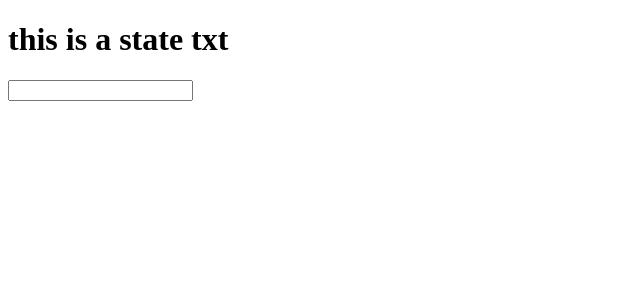
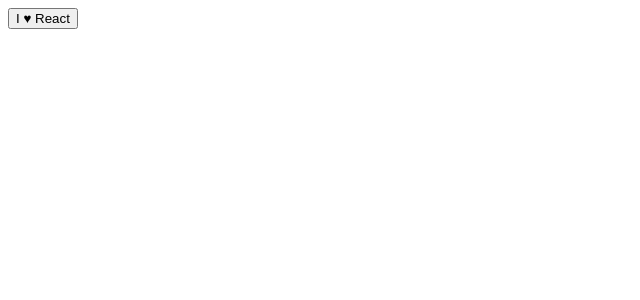
Before and after one commit to 3Minds/beginners-guide-to-react.js, a React (Create React App) app: page / in a window 1280 px wide. Shown: the top 300 px of the page, without its empty margins (0-640 px from the left). Built offline with nearby package versions, Linux system fonts and the light colour scheme.

Commit message:
nesting with props

```diff
--- a/src/App.js
+++ b/src/App.js
@@ -1,26 +1,17 @@
 import React from 'react';
 
 class App extends React.Component {
-    constructor() {
-        super();
-        this.state = {
-            txt: 'this is a state txt'
-        }
-    }
-    update(e) {
-        this.setState({txt: e.target.value})
-    }
     render() {
-        return (
-            <div>
-                <h1>{this.state.txt}</h1>
-                <Widget update={this.update.bind(this)} />
-            </div>
-        )
+        return <Button>I <Heart /> React</Button>
     }
 }
 
-const Widget = (props) =>
-    <input type="text" onChange={props.update} />
+const Button = (props) => <button>{props.children}</button>
+
+class Heart extends React.Component {
+    render() {
+        return <span>&hearts;</span>
+    }
+}
 
 export default App
```
